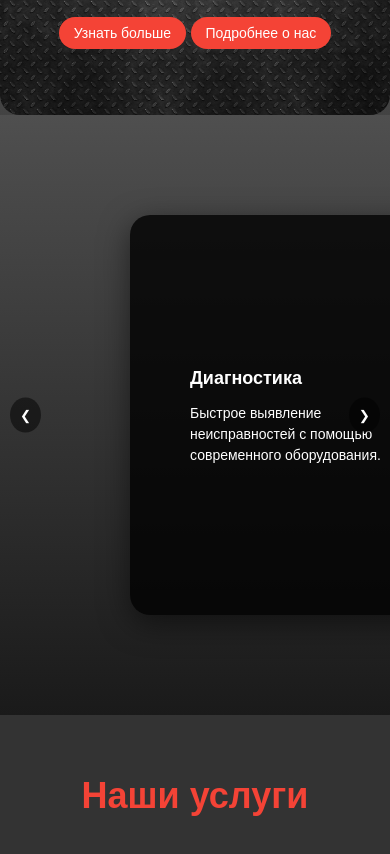
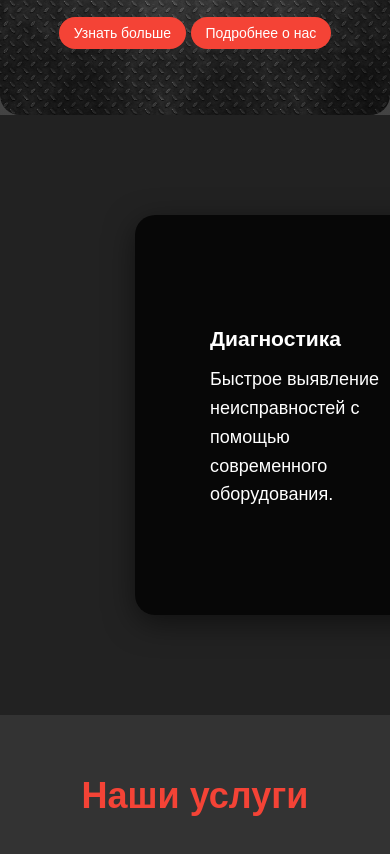
Before and after one commit to takizzava/avto_WEB, a plain HTML site: page index.html in a window 390 px wide. Shown: the part 970-1824 px from the top of the page. Drawn offline with Linux system fonts and the light colour scheme.

Commit message:
Вроде что-то исправил))

```diff
--- a/css/style.css
+++ b/css/style.css
@@ -529,62 +529,102 @@ header .call-button:hover {
 }
 
 @media (max-width: 768px) {
-    .carousel-container {
-        display: flex;
-        flex-direction: row; /* Слайды располагаются горизонтально */
-        width: 100%;
-        overflow-x: hidden; /* Прячем содержимое за пределами контейнера */
-        scroll-snap-type: x mandatory; /* Для плавного скроллинга по одному слайду */
+    .carousel-item {
+        flex-direction: column; /* Картинка сверху, текст снизу */
+        justify-content: center;
+        align-items: center;
+        text-align: center;
+        padding: 20px;
+        box-sizing: border-box;
+        min-height: 400px; /* Минимальная высота для слайда */
+        background-color: #222; /* Фон для слайдов без изображения */
     }
 
-    .carousel-item {
-        flex: 0 0 100%; /* Каждый слайд занимает 100% ширины экрана */
-        display: flex;
-        flex-direction: column; /* Картинка сверху, текст снизу */
+    .carousel-image {
+        width: 100%;
+        height: auto;
+        max-width: 90%;
+        margin-bottom: 15px;
+        border-radius: 15px;
+        background-color: #333; /* Фон, если нет изображения */
+        display: flex; /* Гарантирует, что блок виден */
+        justify-content: center;
         align-items: center;
-        text-align: center;
-        padding: 10px;
-        box-sizing: border-box;
     }
 
     .carousel-image img {
-        width: 100%; /* Картинка занимает всю ширину экрана */
-        height: auto; /* Сохраняем пропорции */
-        margin-bottom: 15px; /* Отступ между картинкой и текстом */
-        border-radius: 0; /* Убираем скругление на мобильных */
+        width: 100%; /* Картинка занимает всю ширину */
+        height: auto; /* Поддержка пропорций */
+        display: block; /* Предотвращает исчезновение пустого блока */
     }
 
-    .carousel-text h3 {
-        font-size: 18px; /* Уменьшаем размер заголовка */
-        margin-bottom: 8px;
+    .carousel-text {
+        max-width: 100%;
+        padding: 0 10px;
+    }
+
+    .carousel-text h2 {
+        font-size: 24px;
+        margin-bottom: 10px;
     }
 
     .carousel-text p {
-        font-size: 14px; /* Уменьшаем размер текста */
-        line-height: 1.5; /* Межстрочный интервал для читабельности */
+        font-size: 16px;
+        line-height: 1.5;
+    }
+}
+
+
+/* Адаптация для iPhone Pro Max и аналогичных устройств */
+@media (max-width: 450px) and (max-height: 950px) {
+    .carousel-item {
+        flex-direction: column; /* Картинка сверху, текст снизу */
+        justify-content: center;
+        align-items: center;
+        text-align: center;
+        padding: 25px 15px; /* Комфортные отступы */
+        box-sizing: border-box;
+        min-height: 450px; /* Увеличенная минимальная высота */
+        background-color: #222; /* Фон для всех слайдов */
+    }
+
+    .carousel-image {
+        width: 100%; /* Заполняет всю ширину экрана */
+        height: auto;
+        max-width: 85%; /* Немного уменьшаем для лучшего вида */
+        margin-bottom: 20px; /* Отступ между картинкой и текстом */
+        border-radius: 20px; /* Остаются скругленные углы */
+    }
+
+    .carousel-image img {
+        width: 100%; /* Картинка адаптируется к блоку */
+        height: auto;
+        display: block;
+        border-radius: 20px; /* Остаются скругленные углы */
+    }
+
+    .carousel-text {
+        max-width: 100%;
+        padding: 0 15px; /* Дополнительные отступы для текста */
+    }
+
+    .carousel-text h2 {
+        font-size: 26px; /* Чуть увеличенный заголовок */
+        margin-bottom: 12px;
+        color: #f44336; /* Акцентный цвет */
+    }
+
+    .carousel-text p {
+        font-size: 18px; /* Удобный размер текста */
+        line-height: 1.6; /* Улучшенная читаемость */
+        color: #fff; /* Белый текст */
     }
 
     .carousel-button {
-        display: block; /* Кнопки видны */
-        position: absolute;
-        top: 50%;
-        transform: translateY(-50%);
-        z-index: 10;
-        background-color: rgba(0, 0, 0, 0.5); /* Полупрозрачный фон */
-        color: #fff;
-        border: none;
-        padding: 10px;
-        cursor: pointer;
-    }
-
-    .carousel-button.prev {
-        left: 10px;
-    }
-
-    .carousel-button.next {
-        right: 10px;
+        display: none; /* Отключаем кнопки на мобильных */
     }
 }
+
 
 
 
```
